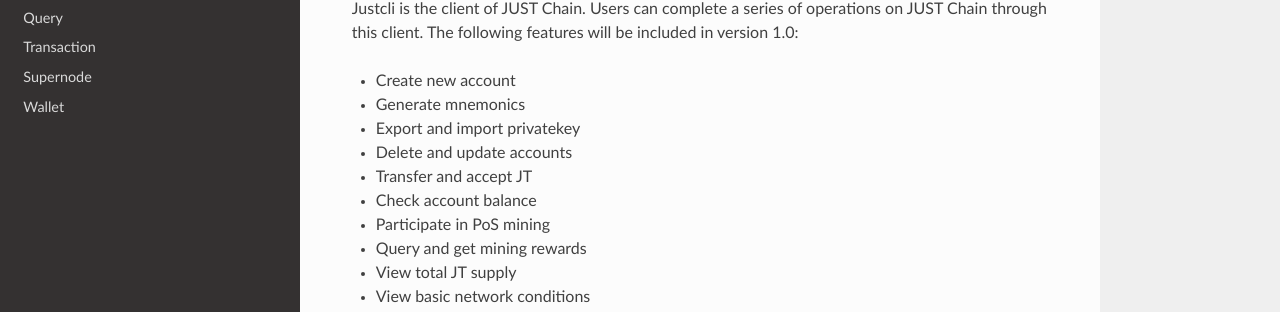
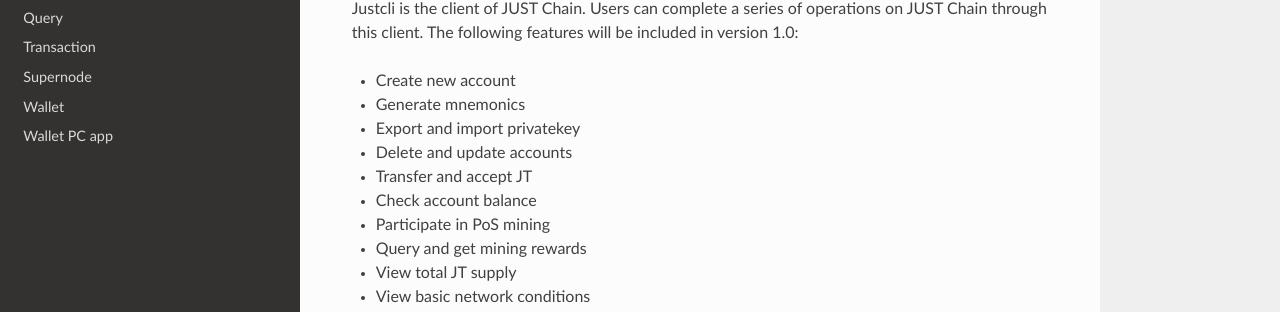
Before and after one commit to Elysium-Wonderland/Justice-Universe, an MkDocs documentation site: the page built from docs/index.md, in a window 1280 px wide. Shown: the part 163-475 px from the top of the page. Built offline with MkDocs 1.6.1, drawn with Linux system fonts in a browser that asks for light colours; nearby versions of some CDN libraries.

Commit message:
Update mkdocs.yml
update for wallet pc app

```diff
--- a/mkdocs.yml
+++ b/mkdocs.yml
@@ -6,4 +6,5 @@ nav:
   - Transaction: tx.md
   - Supernode: supernode.md
   - Wallet: wallet.md
+  - Wallet PC app: wallet-electron.md
 theme: readthedocs
```
